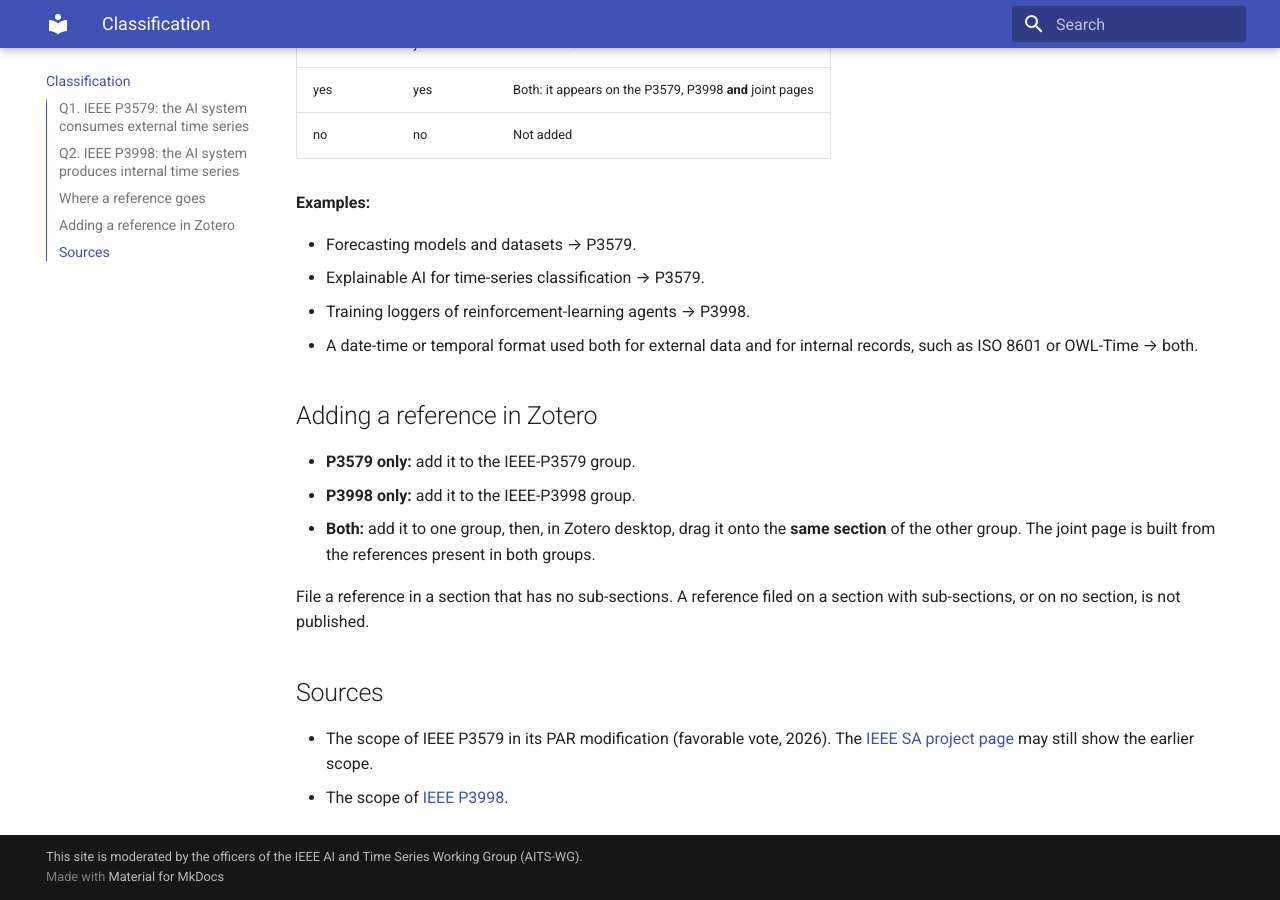
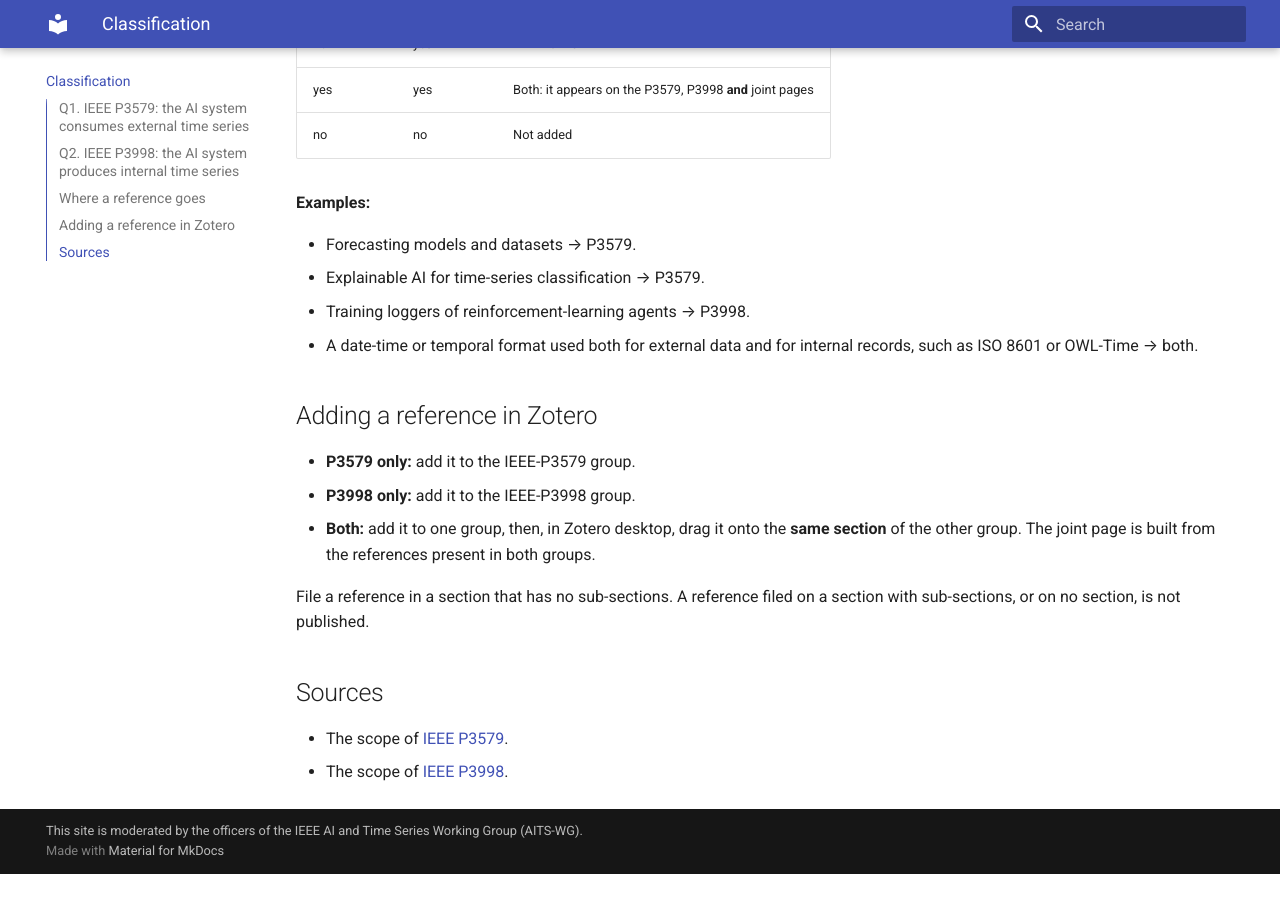
Before and after one commit to aitimeseries/SOTA, an MkDocs documentation site: the page built from docs/classification.md, in a window 1280 px wide and 900 px high, scrolled down 959 px. Built offline with MkDocs 1.6.1 and Material for MkDocs 9.7.7, drawn with Linux system fonts in a browser that asks for light colours; after the commit the page ends 1833 px from its top, so only the background shows below that.

Commit message:
docs(classification): P3579's source line in the same form as P3998's (operator, 18/11)
"The scope of [IEEE P3579](https://standards.ieee.org/ieee/3579/11981/)."
replaces the PAR-modification wording and its caveat on the IEEE SA page.

Co-Authored-By: Claude Opus 5.5 <noreply@anthropic.com>

```diff
--- a/docs/classification.md
+++ b/docs/classification.md
@@ -43,5 +43,5 @@ File a reference in a section that has no sub-sections. A reference filed on a s
 
 ## Sources
 
-- The scope of IEEE P3579 in its PAR modification (favorable vote, 2026). The [IEEE SA project page](https://standards.ieee.org/ieee/3579/11981/) may still show the earlier scope.
+- The scope of [IEEE P3579](https://standards.ieee.org/ieee/3579/11981/).
 - The scope of [IEEE P3998](https://standards.ieee.org/ieee/3998/12501/).
```
